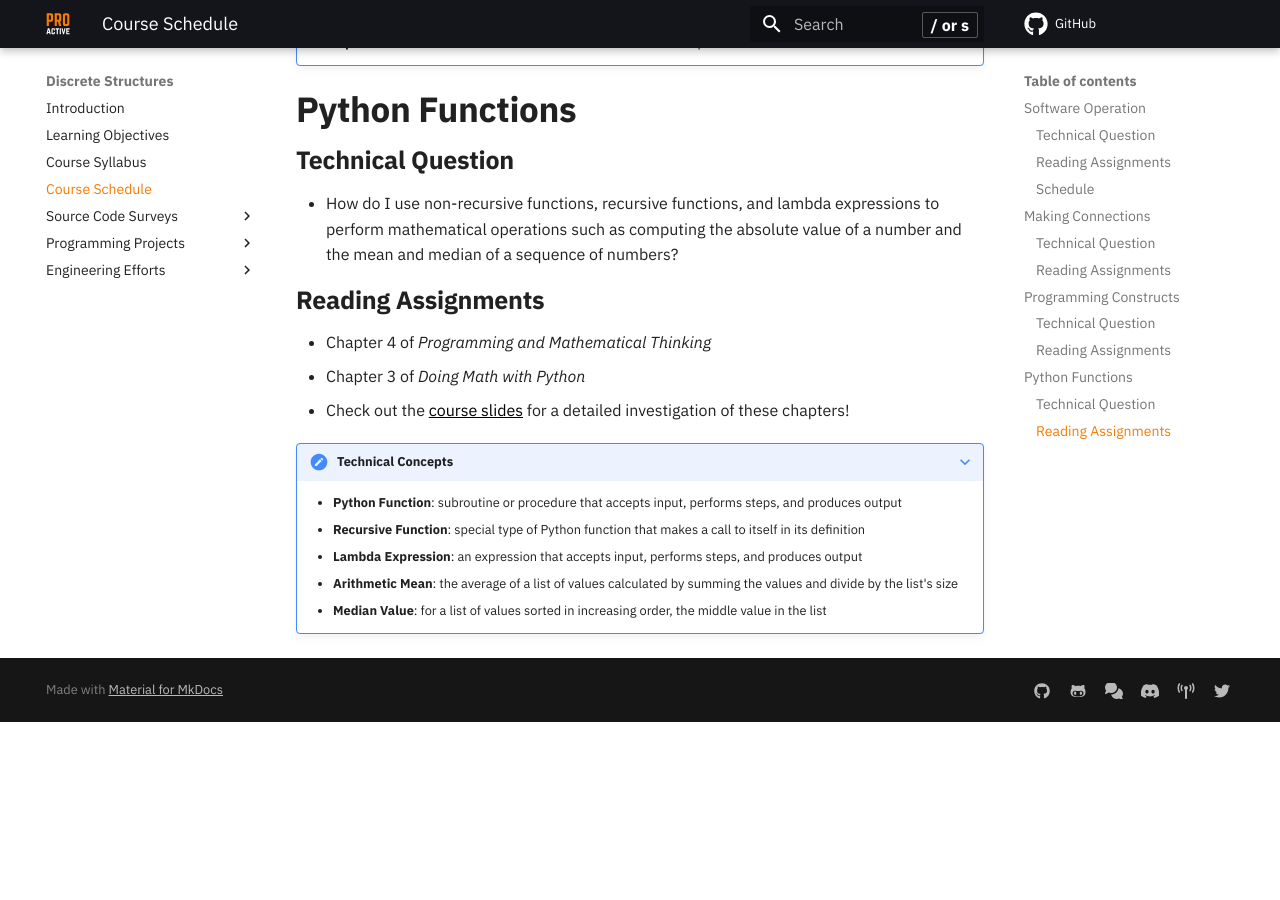
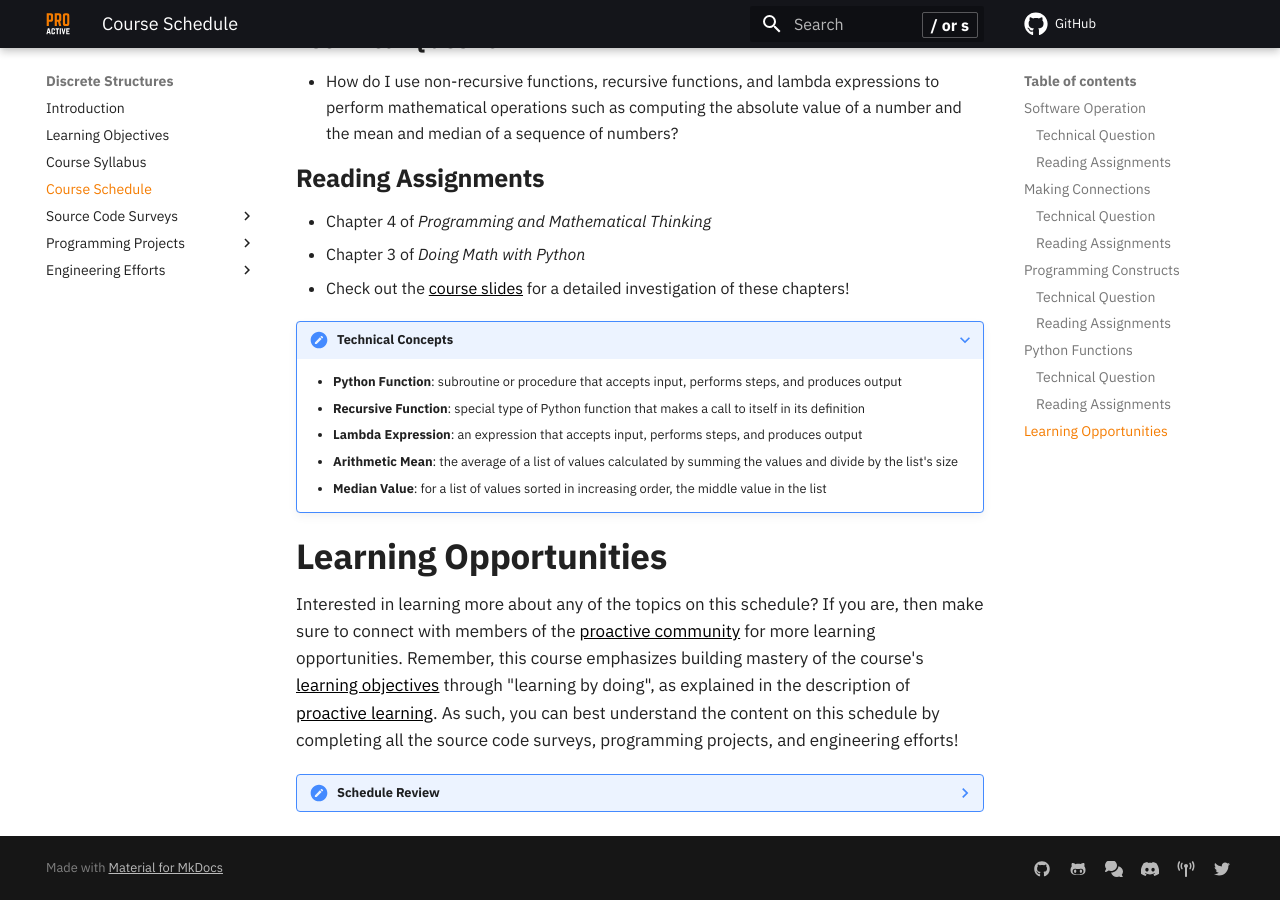
Before and after one commit to ProactiveProgrammers/www.proactiveprogrammers.com, an MkDocs documentation site: the page built from docs/discrete-structures/schedule-discrete-structures.md, in a window 1280 px wide and 900 px high, scrolled down 1625 px. Built offline with MkDocs 1.6.1 and Material for MkDocs 9.7.7, drawn with Linux system fonts in a browser that asks for light colours; comment, search, counter and statistics services are not loaded; before the commit the page ends 2347 px from its top, so only the background shows below that; some of the changed text lies outside the part shown.

Commit message:
feat: Add the learning opportunities and schedule review to schedule-discrete-structures.

```diff
--- a/docs/discrete-structures/schedule-discrete-structures.md
+++ b/docs/discrete-structures/schedule-discrete-structures.md
@@ -91,3 +86,30 @@
       the values and divide by the list's size
     - **Median Value**: for a list of values sorted in increasing order, the
       middle value in the list
+
+## Learning Opportunities
+
+Interested in learning more about any of the topics on this schedule? If you
+are, then make sure to connect with members of the [proactive
+community](../../proactive-community/introduction-proactive-community) for more
+learning opportunities. Remember, this course emphasizes building mastery of the
+course's [learning
+objectives](../learning-objectives/learning-objectives-discrete-structures) through
+"learning by doing", as explained in the description of [proactive
+learning](../../proactive-learning/introduction-proactive-learning). As such,
+you can best understand the content on this schedule by completing all the
+source code surveys, programming projects, and engineering efforts!
+
+??? note "Schedule Review"
+    - **Software Operation**
+        - **Start**: August 24, 2021
+        - **End**: September 3, 2021
+    - **Making Connections**
+        - **Start**: September 6, 2021
+        - **End**: September 10, 2021
+    - **Programming Constructs**
+        - **Start**: September 13, 2021
+        - **End**: September 17, 2021
+    - **Python Functions**
+        - **Start**: September 20, 2021
+        - **End**: September 24, 2021
```
Also changed, not shown: other parts of docs/discrete-structures/schedule-discrete-structures.md (+0 -5 lines).
